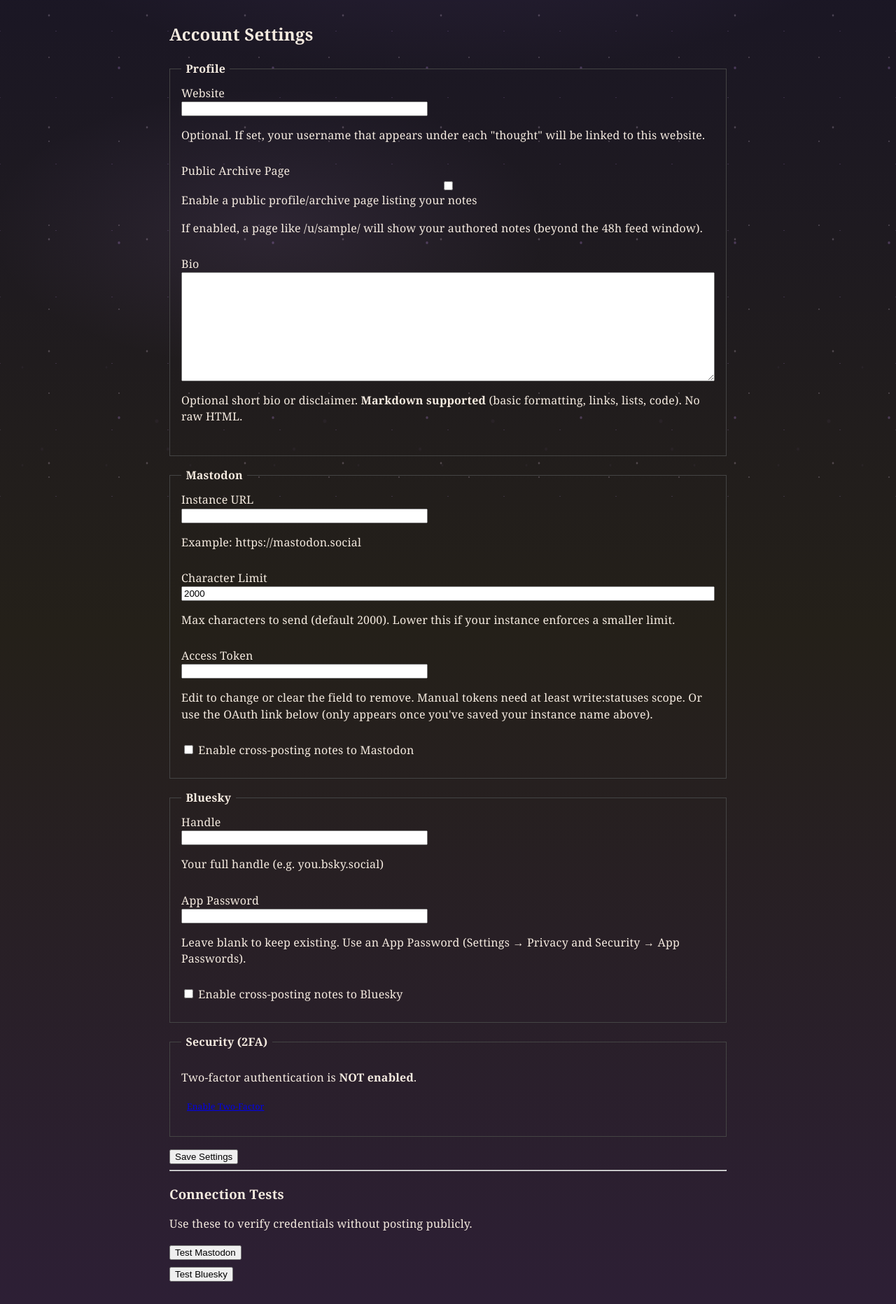
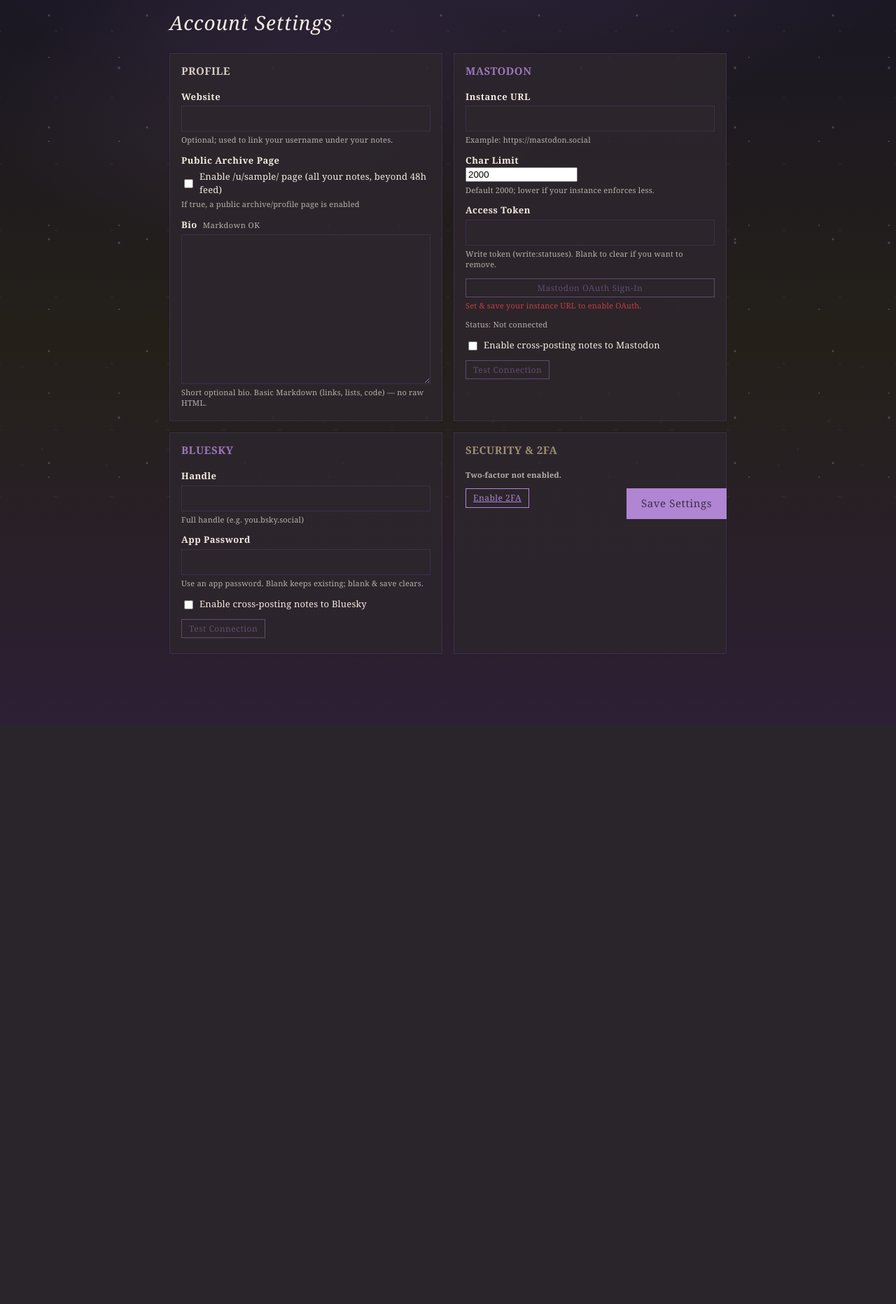
Before and after one commit to meadowingc/aether, a Django app: page /accounts/settings/ in a window 1280 px wide. Shown: the part 58-1922 px from the top of the page at 70% size. After the commit the page ends 993 px from the top, so only its background shows below. Run offline with Django 5.2, Linux system fonts and the light colour scheme; the visitor is signed in with stand-in values (Sample User, id 1); some libraries are stand-ins or nearby versions.

Commit message:
nicer settings and archive page

```diff
--- a/accounts/templates/accounts/settings.html
+++ b/accounts/templates/accounts/settings.html
@@ -1,174 +1,138 @@
-{% extends "aether_notes/base.html" %} {% block title %}Settings •
-Aether{%endblock %} {% block content %}
-<h2>Account Settings</h2>
+{% extends "aether_notes/base.html" %}
+{% load static %}
+{% block title %}Settings • Aether{% endblock %}
+{% block content %}
+<h2 class="settings-heading">Account Settings</h2>
 
-<form method="post">
+<form method="post" class="settings-form" novalidate>
   {% csrf_token %}
-  <fieldset>
-    <legend>Profile</legend>
-    <div class="form-row">
+
+  <section class="settings-grid">
+    <!-- Profile Card -->
+    <div class="settings-card">
+      <h3 class="card-title">Profile</h3>
+      <div class="field">
         <label for="id_website">Website</label>
         {{ form.website }}
-      <p class="hint">
-        Optional. If set, your username that appears under each "thought" will
-        be linked to this website.
-      </p>
+        <p class="hint">Optional; used to link your username under your notes.</p>
       </div>
-    <div class="form-row">
+      <div class="field inline-toggle">
         <label for="id_show_archive">Public Archive Page</label>
-      {{ form.show_archive }} Enable a public profile/archive page listing your notes
-      <p class="hint">If enabled, a page like /u/{{ request.user.username }}/ will show your authored notes (beyond the 48h feed window).</p>
+        <div class="toggle-row">{{ form.show_archive }} <span>Enable /u/{{ request.user.username }}/ page (all your notes, beyond 48h feed)</span></div>
+        {% if form.show_archive.help_text %}<p class="hint">{{ form.show_archive.help_text }}</p>{% endif %}
+        {% if profile.show_archive %}
+          <p class="hint small">Archive URL: <a href="{% url 'accounts:user_archive' request.user.username %}">/u/{{ request.user.username }}/</a></p>
+        {% endif %}
       </div>
-    <div class="form-row">
-      <label for="id_bio">Bio</label>
+      <div class="field">
+        <label for="id_bio">Bio <span class="meta">Markdown OK</span></label>
         {{ form.bio }}
-      <p class="hint">Optional short bio or disclaimer. <strong>Markdown supported</strong> (basic formatting, links, lists, code). No raw HTML.</p>
+        <p class="hint">Short optional bio. Basic Markdown (links, lists, code) — no raw HTML.</p>
       </div>
-  </fieldset>
+    </div>
 
-  <fieldset>
-    <legend>Mastodon</legend>
-    <div class="form-row">
+    <!-- Mastodon Card -->
+    <div class="settings-card">
+      <h3 class="card-title mastodon">Mastodon</h3>
+      <div class="field">
         <label for="id_mastodon_instance">Instance URL</label>
         {{ form.mastodon_instance }}
         <p class="hint">Example: https://mastodon.social</p>
       </div>
-    <div class="form-row">
-      <label for="id_mastodon_char_limit">Character Limit</label>
+      <div class="field two-col">
+        <div>
+          <label for="id_mastodon_char_limit">Char Limit</label>
           {{ form.mastodon_char_limit }}
-      <p class="hint">
-        Max characters to send (default 2000). Lower this if your instance
-        enforces a smaller limit.
-      </p>
         </div>
-    <div class="form-row">
+        <p class="hint">Default 2000; lower if your instance enforces less.</p>
+      </div>
+      <div class="field">
         <label for="id_mastodon_token">Access Token</label>
         {{ form.mastodon_token }}
-      <p class="hint">
-        Edit to change or clear the field to remove. Manual tokens need at least
-        write:statuses scope. Or use the OAuth link below (only appears once
-        you've saved your instance name above).
+        <p class="hint">Write token (write:statuses). Blank to clear if you want to remove.</p>
+      </div>
+      <div class="field oauth-row">
+        {% if profile.mastodon_instance %}
+          <a class="btn-chip" href="{% url 'accounts:mastodon_oauth_start' %}">Mastodon OAuth Sign‑In</a>
+          <p class="hint">Fetch & store a token (scopes: read write).</p>
+        {% else %}
+          <button type="button" class="btn-chip" disabled title="Set instance URL above & save first">Mastodon OAuth Sign‑In</button>
+          <p class="hint bad">Set & save your instance URL to enable OAuth.</p>
+        {% endif %}
+      </div>
+      <div class="field">
+        {% if profile.mastodon_token %}
+          <p class="hint ok">Status: Connected (token stored)</p>
+        {% else %}
+          <p class="hint">Status: Not connected</p>
+        {% endif %}
+      </div>
+      <div class="field inline-toggle">
+        <div class="toggle-row">{{ form.crosspost_mastodon }} <span>Enable cross-posting notes to Mastodon</span></div>
+      </div>
+      <div class="field test-buttons">
+        <button type="button" id="test_mastodon_btn" {% if not profile.mastodon_instance or not profile.mastodon_token %}disabled{% endif %}>Test Connection</button>
+        <span id="test_mastodon_status" class="hint"></span>
+      </div>
+    </div>
+
+    <!-- Bluesky Card -->
+    <div class="settings-card">
+      <h3 class="card-title bluesky">Bluesky</h3>
+      <div class="field">
+        <label for="id_bluesky_handle">Handle</label>
+        {{ form.bluesky_handle }}
+        <p class="hint">Full handle (e.g. you.bsky.social)</p>
+      </div>
+      <div class="field">
+        <label for="id_bluesky_app_password">App Password</label>
+        {{ form.bluesky_app_password }}
+        <p class="hint">Use an app password. Blank keeps existing; blank & save clears.</p>
+      </div>
+      <div class="field inline-toggle">
+        <div class="toggle-row">{{ form.crosspost_bluesky }} <span>Enable cross-posting notes to Bluesky</span></div>
+      </div>
+      <div class="field test-buttons">
+        <button type="button" id="test_bluesky_btn" {% if not profile.bluesky_handle or not profile.bluesky_app_password %}disabled{% endif %}>Test Connection</button>
+        <span id="test_bluesky_status" class="hint"></span>
+      </div>
+    </div>
+
+    <!-- Security Card -->
+    <div class="settings-card">
+      <h3 class="card-title security">Security & 2FA</h3>
+      <p class="hint status-line">
+        {% if request.user.otp_device %}<strong>Two‑factor enabled.</strong>{% else %}<strong>Two‑factor not enabled.</strong>{% endif %}
       </p>
+      <div class="button-row">
+        {% if request.user.otp_device %}
+          <a class="btn-chip" href="{% url 'two_factor:profile' %}">Manage</a>
+          <a class="btn-chip" href="{% url 'two_factor:backup_tokens' %}">Backup Codes</a>
+          <a class="btn-chip" href="{% url 'two_factor:disable' %}">Disable</a>
+        {% else %}
+          <a class="btn-chip" href="{% url 'two_factor:setup' %}">Enable 2FA</a>
+        {% endif %}
       </div>
-    {% if profile.mastodon_instance %}
-    <div class="form-row">
-      <a class="btn-small" href="{% url 'accounts:mastodon_oauth_start' %}"
-        >Sign in with Mastodon</a
-      >
-      <p class="hint">
-        Performs OAuth against your instance (scopes: read write) and saves the
-        token automatically.
-      </p>
+    </div>
+
+    <!-- Diagnostics Card -->
+    {% if profile.last_crosspost_error %}
+    <div class="settings-card warning-card">
+      <h3 class="card-title warn">Cross‑post Error</h3>
+      <p class="error-text">{{ profile.last_crosspost_error }}<br><small>{{ profile.last_crosspost_error_at|date:"Y-m-d H:i:s" }}</small></p>
+      <button name="clear_error" value="1" type="submit" class="btn-chip">Clear Error</button>
     </div>
     {% endif %}
-    <div class="form-row">
-      <label>
-        {{ form.crosspost_mastodon }} Enable cross‑posting notes to Mastodon
-      </label>
-    </div>
-  </fieldset>
+  </section>
 
-  <fieldset>
-    <legend>Bluesky</legend>
-    <div class="form-row">
-      <label for="id_bluesky_handle">Handle</label>
-      {{ form.bluesky_handle }}
-      <p class="hint">Your full handle (e.g. you.bsky.social)</p>
-    </div>
-    <div class="form-row">
-      <label for="id_bluesky_app_password">App Password</label>
-      {{ form.bluesky_app_password }}
-      <p class="hint">
-        Leave blank to keep existing. Use an App Password (Settings → Privacy
-        and Security → App Passwords).
-      </p>
-    </div>
-    <div class="form-row">
-      <label>
-        {{ form.crosspost_bluesky }} Enable cross‑posting notes to Bluesky
-      </label>
-    </div>
-  </fieldset>
-
-  <fieldset>
-    <legend>Security (2FA)</legend>
-    <p class="hint">
-      {% if request.user.otp_device %} Two‑factor authentication is
-      <strong>ENABLED</strong>. {% else %} Two‑factor authentication is
-      <strong>NOT enabled</strong>. {% endif %}
-    </p>
-    <div class="form-row">
-      {% if request.user.otp_device %}
-      <a class="btn-small" href="{% url 'two_factor:profile' %}">Manage 2FA</a>
-      <a class="btn-small" href="{% url 'two_factor:backup_tokens' %}"
-        >Backup Codes</a
-      >
-      <a class="btn-small" href="{% url 'two_factor:disable' %}">Disable</a>
-      {% else %}
-      <a class="btn-small" href="{% url 'two_factor:setup' %}"
-        >Enable Two‑Factor</a
-      >
-      {% endif %}
-    </div>
-  </fieldset>
-
-  {% if profile.last_crosspost_error %}
-  <div class="warning">
-    <strong>Last cross-post error:</strong><br />
-    {{ profile.last_crosspost_error }} ({{
-    profile.last_crosspost_error_at|date:"Y-m-d H:i:s" }})<br />
-    <button name="clear_error" value="1" type="submit" class="btn-small">
-      Clear Error
-    </button>
-  </div>
-  {% endif %}
-
-  <div class="actions">
-    <button type="submit">Save Settings</button>
+  <div class="save-bar">
+    <button type="submit" class="primary-save">Save Settings</button>
   </div>
 </form>
+{% endblock %}
 
-<hr />
-<h3>Connection Tests</h3>
-<p class="hint">Use these to verify credentials without posting publicly.</p>
-<div class="test-row">
-  <button
-    id="test_mastodon_btn"
-    {%
-    if
-    not
-    profile.mastodon_instance
-    or
-    not
-    profile.mastodon_token
-    %}disabled{%
-    endif
-    %}
-  >
-    Test Mastodon
-  </button>
-  <span id="test_mastodon_status" class="hint"></span>
-</div>
-<div class="test-row">
-  <button
-    id="test_bluesky_btn"
-    {%
-    if
-    not
-    profile.bluesky_handle
-    or
-    not
-    profile.bluesky_app_password
-    %}disabled{%
-    endif
-    %}
-  >
-    Test Bluesky
-  </button>
-  <span id="test_bluesky_status" class="hint"></span>
-</div>
-
-{% endblock %} {% block scripts %} {{ block.super }}
+{% block scripts %}
+  {{ block.super }}
 <script>
   (function () {
     function test(url, btnId, statusId) {
@@ -221,48 +185,50 @@ Aether{%endblock %} {% block content %}
   })();
   </script>
   <style>
-  fieldset {
-    border: 1px solid var(--border-color, #444);
-    padding: 0.75rem 1rem 1rem;
-    margin: 1rem 0;
-  }
-  legend {
-    padding: 0 0.4rem;
-    font-weight: 600;
-  }
-  .form-row {
-    display: flex;
-    flex-direction: column;
-    margin-bottom: 0.75rem;
-  }
-  .form-row input[type="text"],
-  .form-row input[type="url"],
-  .form-row input[type="password"] {
-    max-width: 22rem;
-  }
-  .actions {
-    margin-top: 1rem;
-  }
-  .warning {
-    background: rgba(255, 120, 120, 0.08);
-    border: 1px solid #d55;
-    padding: 0.6rem 0.8rem;
-    border-radius: 4px;
-    margin: 1rem 0;
-    font-size: 0.9rem;
-  }
-  .btn-small {
-    font-size: 0.75rem;
-    padding: 0.3rem 0.5rem;
-  }
-  .test-row {
-    margin: 0.5rem 0;
-  }
-  .hint.ok {
-    color: #5c5;
-  }
-  .hint.bad {
-    color: #d66;
+    /* --- Settings Page Layout --- */
+    .settings-heading { margin-top:0; font-size:28px; font-weight:400; font-style:italic; letter-spacing:1px; }
+    .settings-form { display:flex; flex-direction:column; gap:1.5rem; }
+    .settings-grid { display:grid; gap:16px; grid-template-columns:repeat(auto-fit,minmax(270px,1fr)); }
+    .settings-card { background: var(--card-bg); border:1px solid var(--border); padding:14px 16px 18px; position:relative; box-shadow:0 1px 5px rgba(0,0,0,0.04); display:flex; flex-direction:column; gap:.75rem; }
+    .settings-card:hover { box-shadow:0 3px 10px rgba(0,0,0,0.07); }
+    .card-title { margin:0 0 .25rem; font-size:15px; font-weight:600; letter-spacing:.5px; text-transform:uppercase; opacity:.85; }
+    .card-title.mastodon { color: var(--accent); }
+    .card-title.bluesky { color: var(--accent); }
+    .card-title.security { color: var(--muted); }
+    .card-title.warn { color: var(--warn); }
+    .field { display:flex; flex-direction:column; gap:4px; }
+    .field.two-col { gap:4px; }
+    .field.two-col > div { display:flex; flex-direction:column; max-width:10rem; }
+    .field label { font-size:13px; font-weight:600; letter-spacing:.5px; }
+    .field .meta { font-weight:400; font-size:11px; opacity:.7; margin-left:4px; }
+    .field input[type=text],
+    .field input[type=url],
+    .field input[type=password],
+    .field textarea { border:1px solid var(--border); background:var(--card-bg); color:var(--ink); font-family:inherit; font-size:14px; padding:8px 10px; resize:vertical; max-width:100%; }
+    .field textarea { min-height:110px; line-height:1.4; }
+    .field input:focus, .field textarea:focus { outline:none; border-color: var(--accent); box-shadow:0 0 0 2px rgba(124,82,149,0.12); }
+    [data-theme="dark"] .field input:focus,[data-theme="dark"] .field textarea:focus { box-shadow:0 0 0 2px rgba(176,133,212,0.25); }
+    .inline-toggle .toggle-row { display:flex; align-items:center; gap:6px; font-size:13px; }
+    .inline-toggle input[type=checkbox] { transform:translateY(1px); }
+    .hint { margin:0; font-size:11px; line-height:1.4; opacity:.7; }
+    .hint.small { font-size:10px; }
+    .status-line { margin-top:0; }
+    .button-row { display:flex; flex-wrap:wrap; gap:8px; }
+    .btn-chip, .settings-form button[type=button] { border:1px solid var(--accent); background:transparent; color:var(--accent); font:inherit; padding:4px 10px; border-radius:0; cursor:pointer; font-size:12px; letter-spacing:.5px; transition:.2s; }
+    .btn-chip:hover, .settings-form button[type=button]:hover { background:var(--accent); color:var(--card-bg); transform:translateY(-1px); box-shadow:0 2px 6px rgba(124,82,149,0.25); }
+    .settings-form button[disabled] { opacity:.4; cursor:not-allowed; }
+    .test-buttons { align-items:flex-start; }
+    .test-buttons button { font-size:12px; }
+    .warning-card { border-color: var(--warn); background: linear-gradient(to bottom, rgba(193,120,23,0.08), rgba(193,120,23,0.04)); }
+    .warning-card .error-text { margin:0 0 .5rem; font-size:12px; line-height:1.4; }
+    .save-bar { position:sticky; bottom:0; display:flex; justify-content:flex-end; padding:8px 0 0; }
+    .primary-save { border:1px solid var(--accent); background: var(--accent); color:var(--card-bg); font:inherit; padding:10px 20px; letter-spacing:.6px; cursor:pointer; font-size:15px; transition:.25s; }
+    .primary-save:hover { box-shadow:0 3px 14px rgba(124,82,149,0.28); transform:translateY(-2px); }
+    .settings-form input[type=checkbox] { accent-color: var(--accent); }
+    .hint.ok { color:#3a9c3a; opacity:1; }
+    .hint.bad { color:#c04040; opacity:1; }
+    @media (min-width: 980px) {
+      .settings-grid { grid-template-columns:repeat(auto-fit,minmax(320px,1fr)); }
     }
   </style>
 {% endblock %}
--- a/aether_notes/static/aether_notes/style.css
+++ b/aether_notes/static/aether_notes/style.css
@@ -166,6 +166,10 @@ body::after {
 .theme-toggle:hover {
   background: var(--border);
   transform: translateY(-1px);
+}
+.user-pill {
+  color: inherit;
+  text-decoration: none;
 }
 .about-link {
   color: inherit;
```
Also changed, not shown: accounts/templates/accounts/archive.html (+4 -4 lines). Lines whose indentation alone changed are shown as unchanged.
